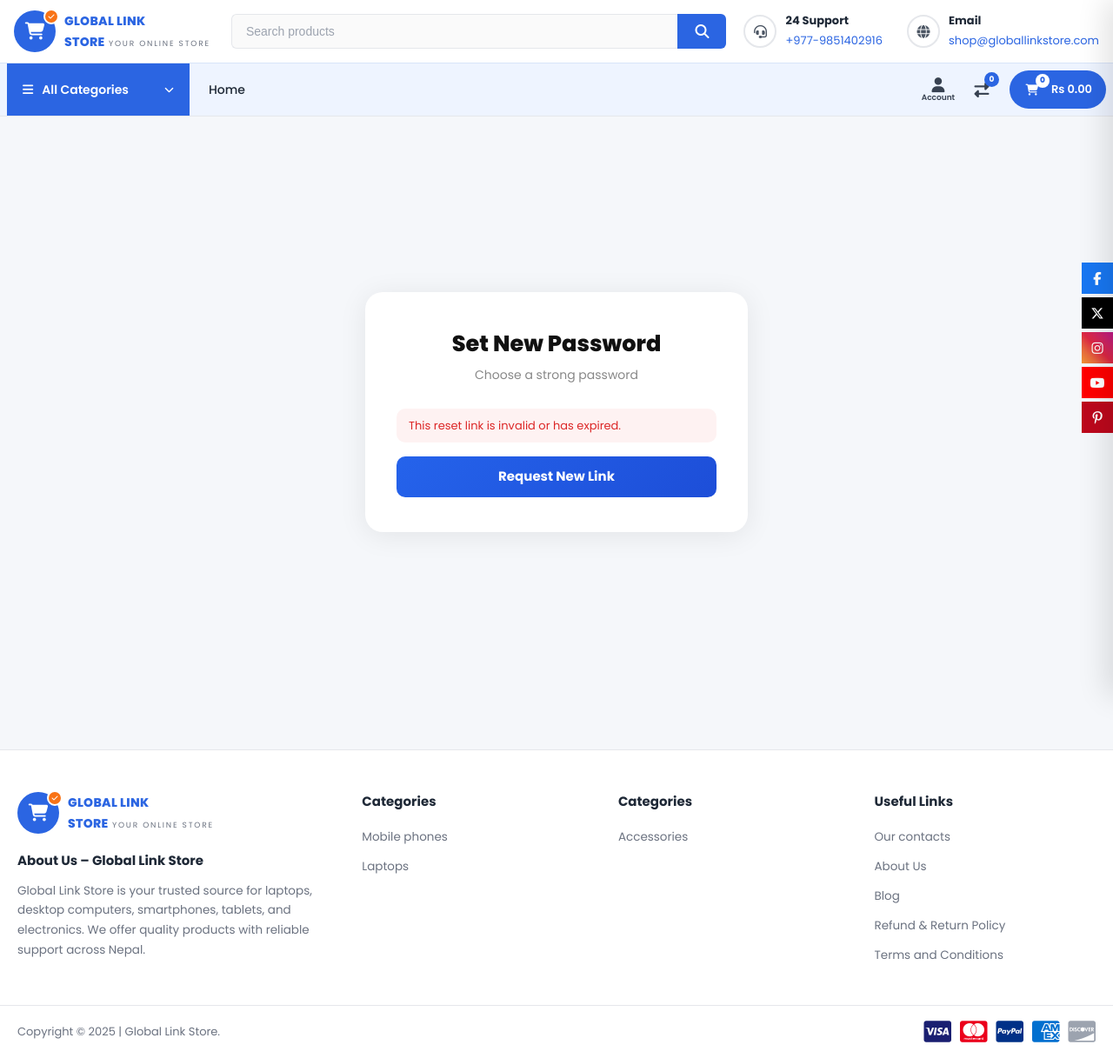
After one commit to sarojoffl/global-link-store, a Django app: page /accounts/password-reset/confirm/1/1/ in a window 1280 px wide. The commit adds this page. Shown: the whole page at 87% size. Run offline with Django 4.2, Linux system fonts and the light colour scheme; data that the repository does not hold is empty; parts of the project's set-up code (start-up, migrations or seed data) failed here and were passed over.

Commit message:
feat: add password reset system

```diff
--- a/accounts/templates/accounts/login.html
+++ b/accounts/templates/accounts/login.html
@@ -52,7 +52,7 @@
         <label class="checkbox-label">
           <input type="checkbox" name="remember"> Remember me
         </label>
-        <a href="#" class="forgot-link">Forgot password?</a>
+        <a href="{% url 'accounts:password_reset' %}" class="forgot-link">Forgot password?</a>
       </div>
 
       <button type="submit" class="btn-auth">Sign In</button>
--- /dev/null
+++ b/accounts/templates/accounts/password_reset_confirm.html
@@ -0,0 +1,68 @@
+{% extends 'core/base.html' %}
+{% load static %}
+
+{% block title %}Set New Password – Global Link Store{% endblock %}
+
+{% block extra_css %}
+  <link rel="stylesheet" href="{% static 'css/auth.css' %}">
+{% endblock %}
+
+{% block content %}
+<section class="auth-section container">
+  <div class="auth-card">
+
+    <div class="auth-header">
+      <h1>Set New Password</h1>
+      <p>Choose a strong password</p>
+    </div>
+
+    {% if validlink %}
+      <form method="POST" novalidate>
+        {% csrf_token %}
+
+        <div class="form-group">
+          <label>New Password</label>
+          <div class="input-eye-wrap">
+            {{ form.new_password1 }}
+            <button type="button" class="eye-toggle" data-target="id_new_password1">
+              <i class="fas fa-eye"></i>
+            </button>
+          </div>
+          {% if form.new_password1.errors %}
+            <span class="form-error">{{ form.new_password1.errors.0 }}</span>
+          {% endif %}
+        </div>
+
+        <div class="form-group">
+          <label>Confirm New Password</label>
+          <div class="input-eye-wrap">
+            {{ form.new_password2 }}
+            <button type="button" class="eye-toggle" data-target="id_new_password2">
+              <i class="fas fa-eye"></i>
+            </button>
+          </div>
+          {% if form.new_password2.errors %}
+            <span class="form-error">{{ form.new_password2.errors.0 }}</span>
+          {% endif %}
+        </div>
+
+        <button type="submit" class="btn-auth">Reset Password</button>
+      </form>
+
+    {% else %}
+      <div class="auth-alert auth-alert--error">
+        This reset link is invalid or has expired.
+      </div>
+      <a href="{% url 'accounts:password_reset' %}" class="btn-auth"
+         style="display:block; text-align:center; text-decoration:none; margin-top:12px;">
+        Request New Link
+      </a>
+    {% endif %}
+
+  </div>
+</section>
+{% endblock %}
+
+{% block extra_js %}
+  <script src="{% static 'js/auth.js' %}" defer></script>
+{% endblock %}
--- a/accounts/urls.py
+++ b/accounts/urls.py
@@ -8,4 +8,10 @@ urlpatterns = [
     path('register/', views.register_view, name='register'),
     path('logout/', views.logout_view, name='logout'),
     path('activate/<uidb64>/<token>/', views.activate, name='activate'),
+
+    # Password reset
+    path('password-reset/', views.password_reset_view, name='password_reset'),
+    path('password-reset/done/', views.password_reset_done_view, name='password_reset_done'),
+    path('password-reset/confirm/<uidb64>/<token>/', views.password_reset_confirm_view, name='password_reset_confirm'),
+    path('password-reset/complete/', views.password_reset_complete_view, name='password_reset_complete'),
 ]
--- a/accounts/views.py
+++ b/accounts/views.py
@@ -3,12 +3,15 @@ from django.contrib.auth import authenticate, login, logout
 from django.contrib.auth.decorators import login_required
 from django.contrib import messages
 from .forms import RegisterForm, LoginForm
-from .tasks import send_verification_email
+from .tasks import send_verification_email, send_password_reset_email
 from django.contrib.sites.shortcuts import get_current_site
 from django.utils.http import urlsafe_base64_decode
 from django.utils.encoding import force_str
 from django.contrib.auth.models import User
 from .tokens import account_activation_token
+from django.contrib.auth.tokens import default_token_generator
+from django.contrib.auth.forms import SetPasswordForm
+from django.utils.http import urlsafe_base64_decode
 
 
 def register_view(request):
@@ -20,13 +23,8 @@ def register_view(request):
     if request.method == 'POST':
         if form.is_valid():
             user = form.save()
-
-            # get domain
             domain = get_current_site(request).domain
-
-            # send email via celery
             send_verification_email.delay(user.id, domain)
-
             return render(request, 'accounts/check_email.html')
 
     return render(request, 'accounts/register.html', {'form': form})
@@ -43,9 +41,14 @@ def login_view(request):
             user = form.get_user()
             login(request, user)
 
+            # Remember me
+            if request.POST.get('remember'):
+                request.session.set_expiry(60 * 60 * 24 * 30)  # 30 days
+            else:
+                request.session.set_expiry(0)  # expires when browser closes
+
             messages.success(request, f"Welcome back, {user.username}!")
             return redirect(request.GET.get('next', 'core:index'))
-
         else:
             messages.error(request, "Login failed. Check credentials or verify email.")
 
@@ -73,3 +76,48 @@ def activate(request, uidb64, token):
     else:
         messages.error(request, "The activation link is invalid or has expired.")
         return redirect('accounts:register')
+
+
+# ───────── PASSWORD RESET ─────────
+
+def password_reset_view(request):
+    if request.method == 'POST':
+        email = request.POST.get('email', '').strip()
+        domain = get_current_site(request).domain
+        if email:
+            send_password_reset_email.delay(email, domain)
+        # always redirect — never reveal if email exists
+        return redirect('accounts:password_reset_done')
+
+    return render(request, 'accounts/password_reset.html')
+
+
+def password_reset_done_view(request):
+    return render(request, 'accounts/password_reset_done.html')
+
+
+def password_reset_confirm_view(request, uidb64, token):
+    try:
+        uid = force_str(urlsafe_base64_decode(uidb64))
+        user = User.objects.get(pk=uid)
+    except:
+        user = None
+
+    valid = user is not None and default_token_generator.check_token(user, token)
+
+    if request.method == 'POST' and valid:
+        form = SetPasswordForm(user, request.POST)
+        if form.is_valid():
+            form.save()
+            return redirect('accounts:password_reset_complete')
+    else:
+        form = SetPasswordForm(user) if valid else None
+
+    return render(request, 'accounts/password_reset_confirm.html', {
+        'form': form,
+        'validlink': valid,
+    })
+
+
+def password_reset_complete_view(request):
+    return render(request, 'accounts/password_reset_complete.html')
```
Also changed, not shown: accounts/tasks.py (+27 -6 lines), accounts/templates/accounts/emails/password_reset_email.html (added, +9 -0 lines), accounts/templates/accounts/password_reset.html (added, +37 -0 lines), accounts/templates/accounts/password_reset_complete.html (added, +30 -0 lines), accounts/templates/accounts/password_reset_done.html (added, +29 -0 lines), accounts/templates/accounts/emails/verify_email.html (renamed from accounts/templates/accounts/verify_email.html).
